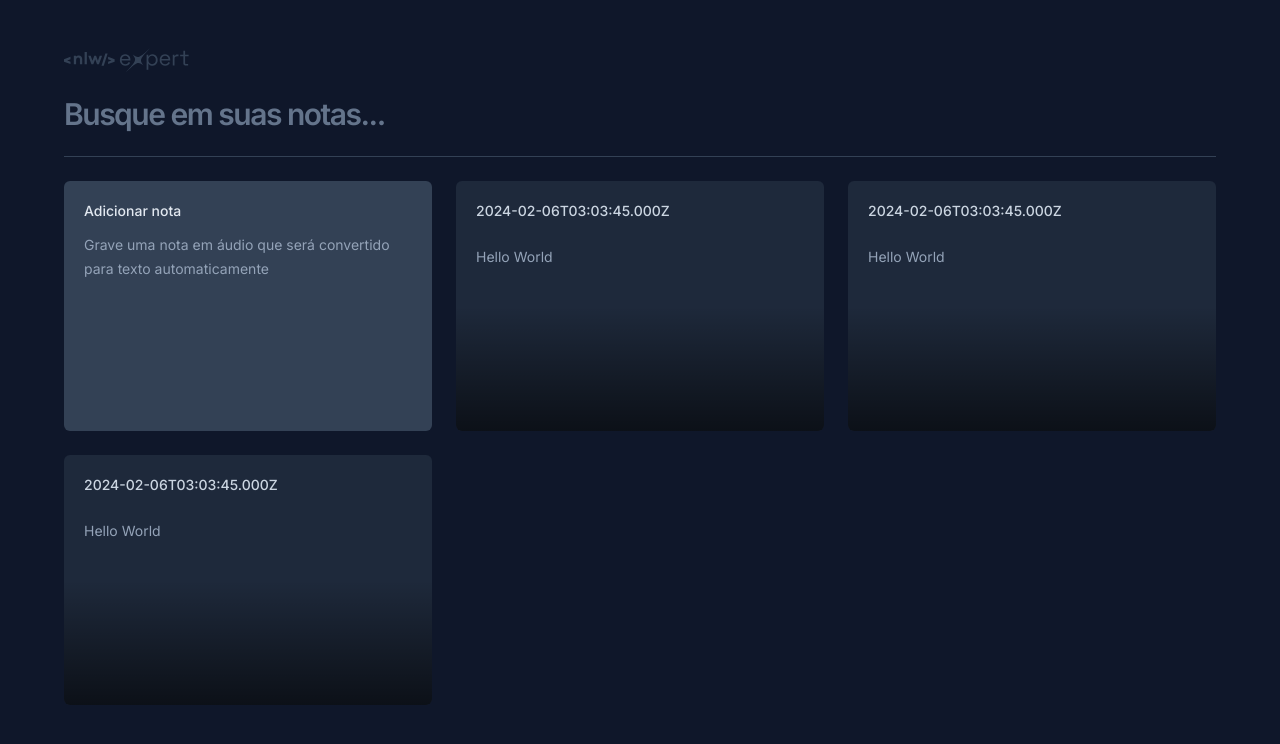
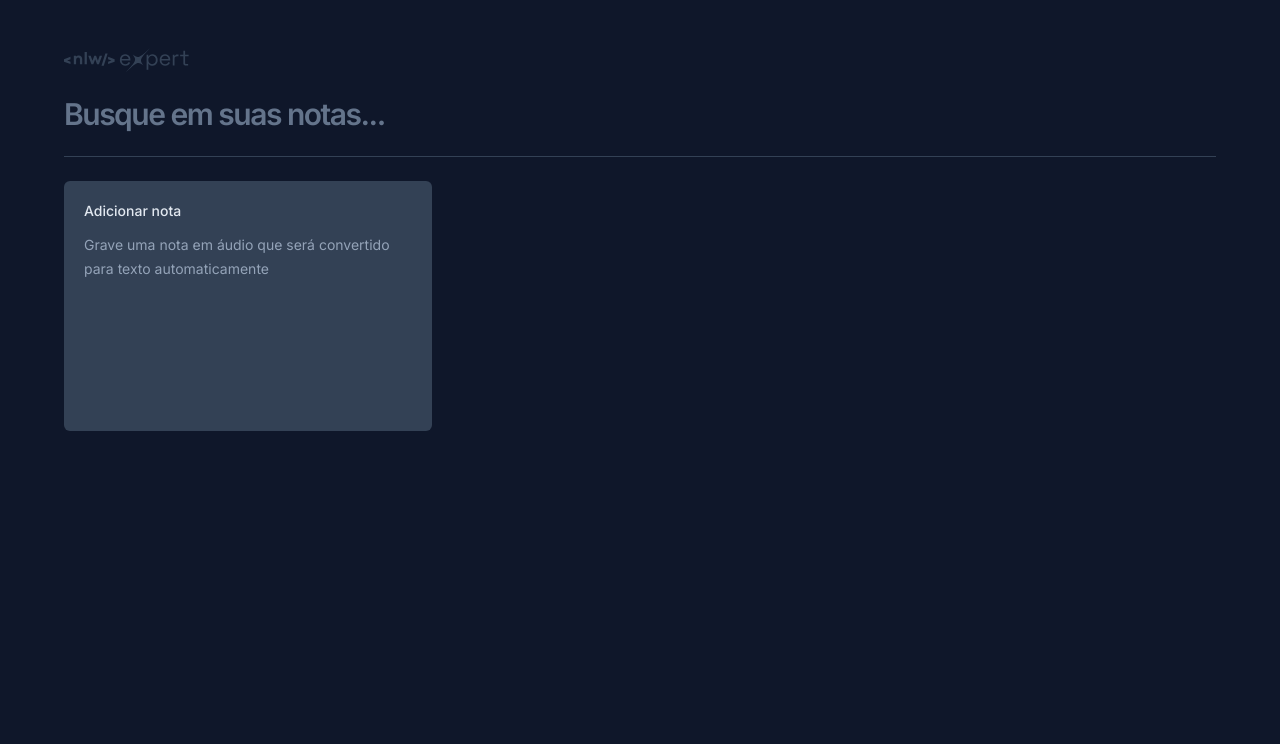
Before and after one commit to LucasRochaFernandes/NOTES-APP-REACT.JS, a React (Vite) app: page / in a window 1280 px wide. Shown: the top 744 px of the page. Built offline with nearby package versions, Linux system fonts and the light colour scheme.

Commit message:
storage notes

```diff
--- a/src/app.tsx
+++ b/src/app.tsx
@@ -1,8 +1,51 @@
+import { ChangeEvent, useState } from 'react'
+
 import logo from './assets/logo-nlw.svg'
 import { NewNoteCard } from './components/new-note-card'
 import { NoteCard } from './components/note-card'
 
+interface Note {
+  id: string
+  date: Date
+  content: string
+}
+
 export function App() {
+  const [search, setSearch] = useState<string>('')
+
+  const [notes, setNotes] = useState<Note[]>(() => {
+    const notesOnStorage = localStorage.getItem('notes')
+    if (notesOnStorage) {
+      return JSON.parse(notesOnStorage)
+    }
+    return []
+  })
+
+  function handleSearch(e: ChangeEvent<HTMLInputElement>) {
+    const q = e.target.value
+    setSearch(q)
+  }
+
+  function onNoteCreated(content: string) {
+    const newNote = {
+      id: crypto.randomUUID(),
+      date: new Date(),
+      content,
+    }
+    const notesArray = [newNote, ...notes]
+    setNotes([newNote, ...notes])
+    localStorage.setItem('notes', JSON.stringify(notesArray))
+  }
+
+  const filteredNotes =
+    search !== ''
+      ? notes.filter((notes) =>
+          notes.content
+            .toLocaleLowerCase()
+            .includes(search.toLocaleLowerCase()),
+        )
+      : notes
+
   return (
     <div className="mx-auto my-12 max-w-6xl space-y-6">
       <img src={logo} alt="NLW Expert" />
@@ -11,14 +54,17 @@ export function App() {
           type="text"
           placeholder="Busque em suas notas..."
           className="w-full bg-transparent text-3xl font-semibold tracking-tighter outline-none placeholder:text-slate-500"
+          onChange={handleSearch}
         />
       </form>
       <div className="h-px bg-slate-700" />
       <div className="grid auto-rows-[250px] grid-cols-3 gap-6">
-        <NewNoteCard />
-        <NoteCard date={new Date()} content={'Hello World'} />
-        <NoteCard date={new Date()} content={'Hello World'} />
-        <NoteCard date={new Date()} content={'Hello World'} />
+        <NewNoteCard onNoteCreated={onNoteCreated} />
+        {filteredNotes.map((note) => {
+          return (
+            <NoteCard key={note.id} date={note.date} content={note.content} />
+          )
+        })}
       </div>
     </div>
   )
--- a/src/components/new-note-card.tsx
+++ b/src/components/new-note-card.tsx
@@ -3,7 +3,11 @@ import { X } from 'lucide-react'
 import { ChangeEvent, FormEvent, useState } from 'react'
 import { toast } from 'sonner'
 
-export function NewNoteCard() {
+interface NewNoteCardProps {
+  onNoteCreated: (content: string) => void
+}
+
+export function NewNoteCard({ onNoteCreated }: NewNoteCardProps) {
   const [isShowingOnboarding, setIsShowingOnboarding] = useState<boolean>(true)
   const [content, setContent] = useState<string>('')
 
@@ -19,8 +23,10 @@ export function NewNoteCard() {
 
   function handleSaveNote(e: FormEvent<HTMLFormElement>) {
     e.preventDefault()
+    onNoteCreated(content)
+    setContent('')
+    setIsShowingOnboarding(true)
     toast.success('Nota criado com sucesso')
-    console.log(content)
   }
 
   return (
@@ -63,6 +69,7 @@ export function NewNoteCard() {
                   autoFocus
                   className="flex-1 resize-none bg-transparent text-sm leading-6 text-slate-400 outline-none"
                   onChange={handleContentChange}
+                  value={content}
                 ></textarea>
               )}
             </div>
--- a/src/components/note-card.tsx
+++ b/src/components/note-card.tsx
@@ -12,7 +12,10 @@ export function NoteCard({ date, content }: NoteCardProps) {
     <Dialog.Root>
       <Dialog.Trigger className="relative flex  flex-col gap-3 space-y-3 overflow-hidden rounded-md bg-slate-800 p-5 text-left outline-none hover:ring-2 hover:ring-slate-600 focus-visible:ring-2 focus-visible:ring-lime-400">
         <span className="text-sm font-medium text-slate-300">
-          {date.toISOString()}
+          {formatDistanceToNow(date, {
+            locale: ptBR,
+            addSuffix: true,
+          })}
         </span>
         <p className="text-sm leading-6 text-slate-400">{content}</p>
         <div className="pointer-events-none absolute bottom-0 left-0 right-0 h-1/2 bg-gradient-to-t from-black/60 to-black/0" />
@@ -25,7 +28,7 @@ export function NoteCard({ date, content }: NoteCardProps) {
           </Dialog.Close>
           <div className="flex flex-1 flex-col gap-3 p-5">
             <span className="text-sm font-medium text-slate-300">
-              {formatDistanceToNow(date.toISOString(), {
+              {formatDistanceToNow(date, {
                 locale: ptBR,
                 addSuffix: true,
               })}
```
